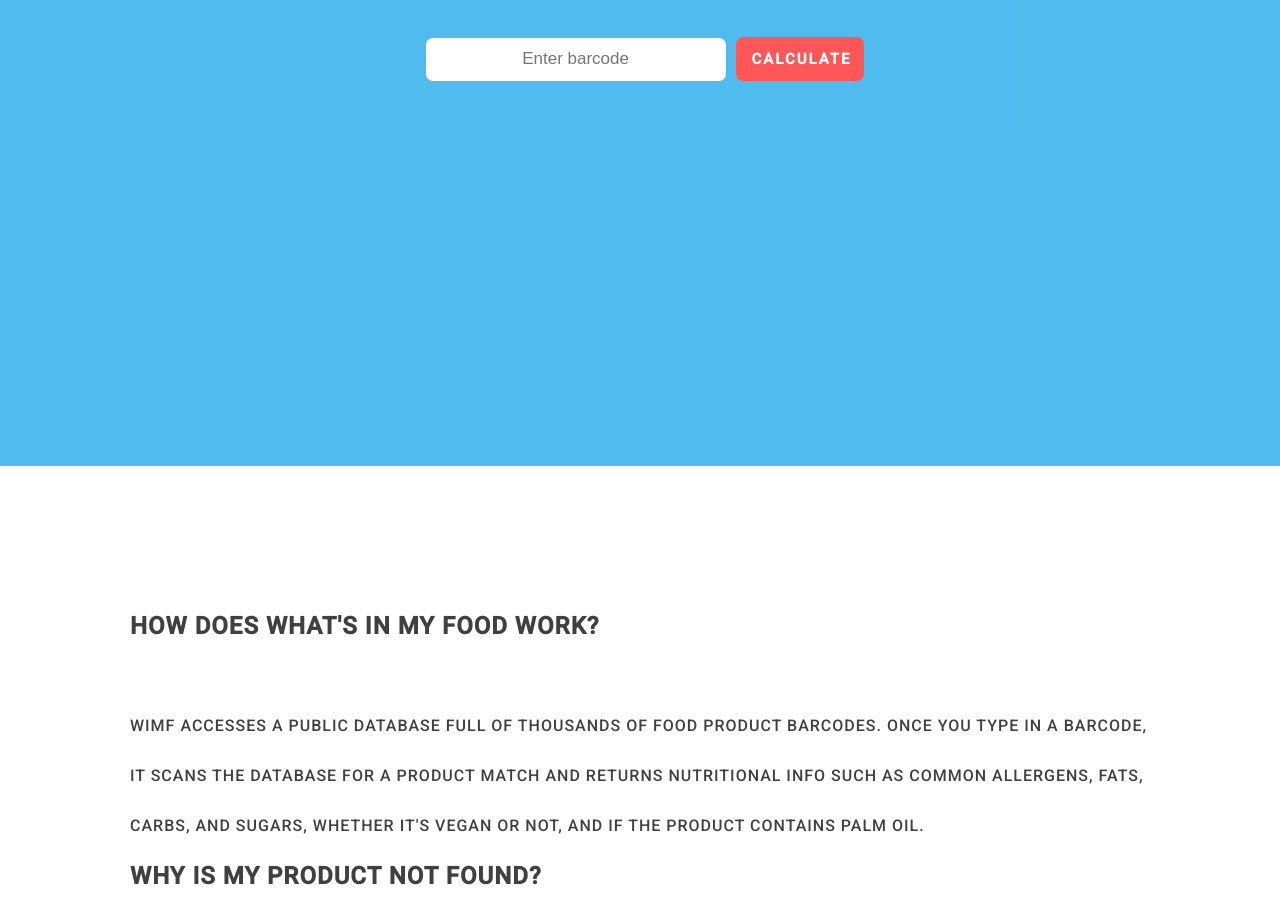
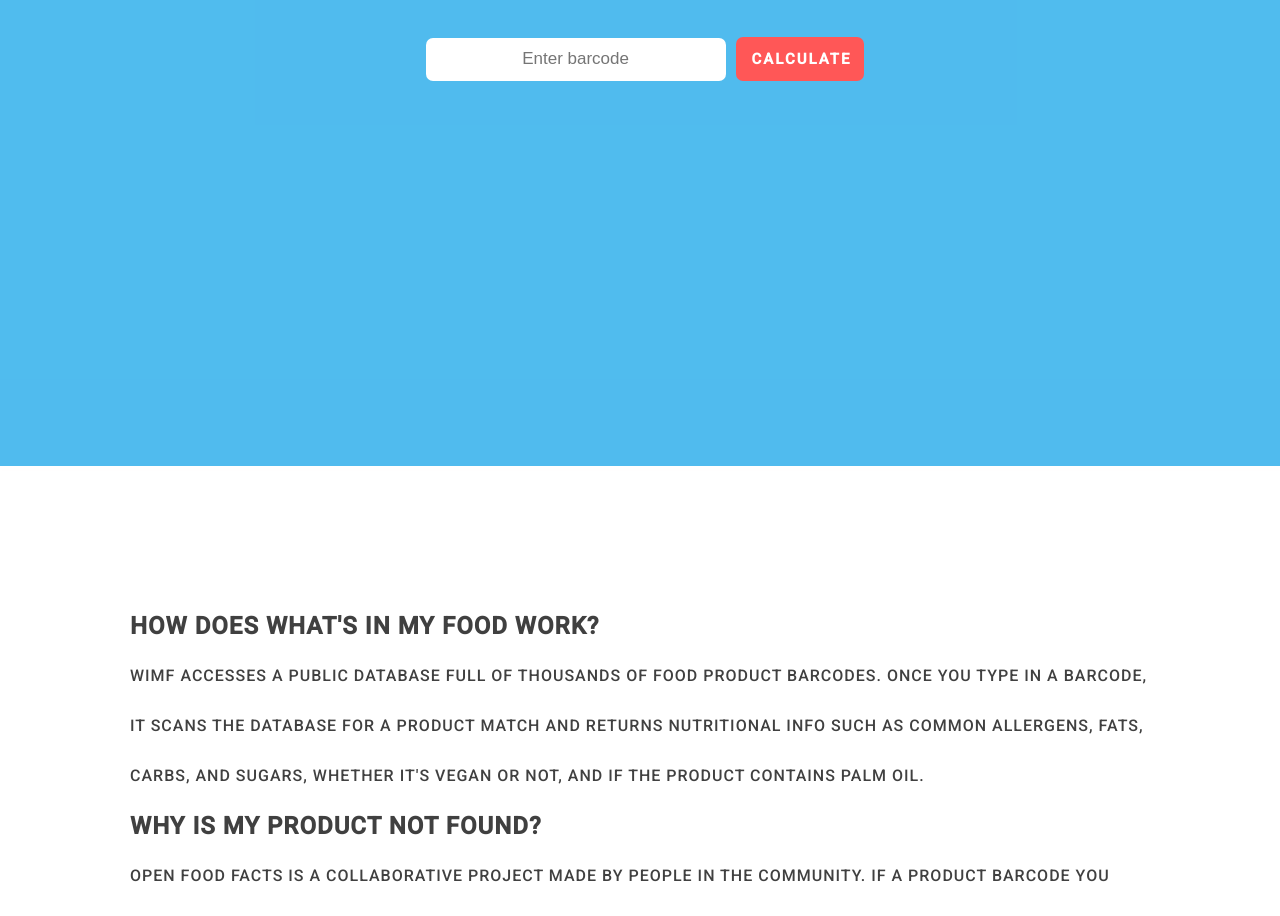
Before and after one commit to kristinalitvak/whatsInMyFood, a plain HTML site: page index.html in a window 1280 px wide. Shown: the part 384-1300 px from the top of the page. Drawn offline with Linux system fonts and the light colour scheme.

Commit message:
Update index.html

```diff
--- a/index.html
+++ b/index.html
@@ -37,7 +37,7 @@
         <div class="output-boxes" id="palm-oil-content"></div>
     </div>
     <div class="bottom-container" id="faq">
-        <h2>How does What's In My Food work?</h2><br>
+        <h2>How does What's In My Food work?</h2>
         <p>WIMF accesses a public database full of thousands of
            food product barcodes. Once you type in a barcode, it scans the database for a product match
            and returns nutritional info such as common allergens, fats, carbs, and sugars, whether it's vegan
```
